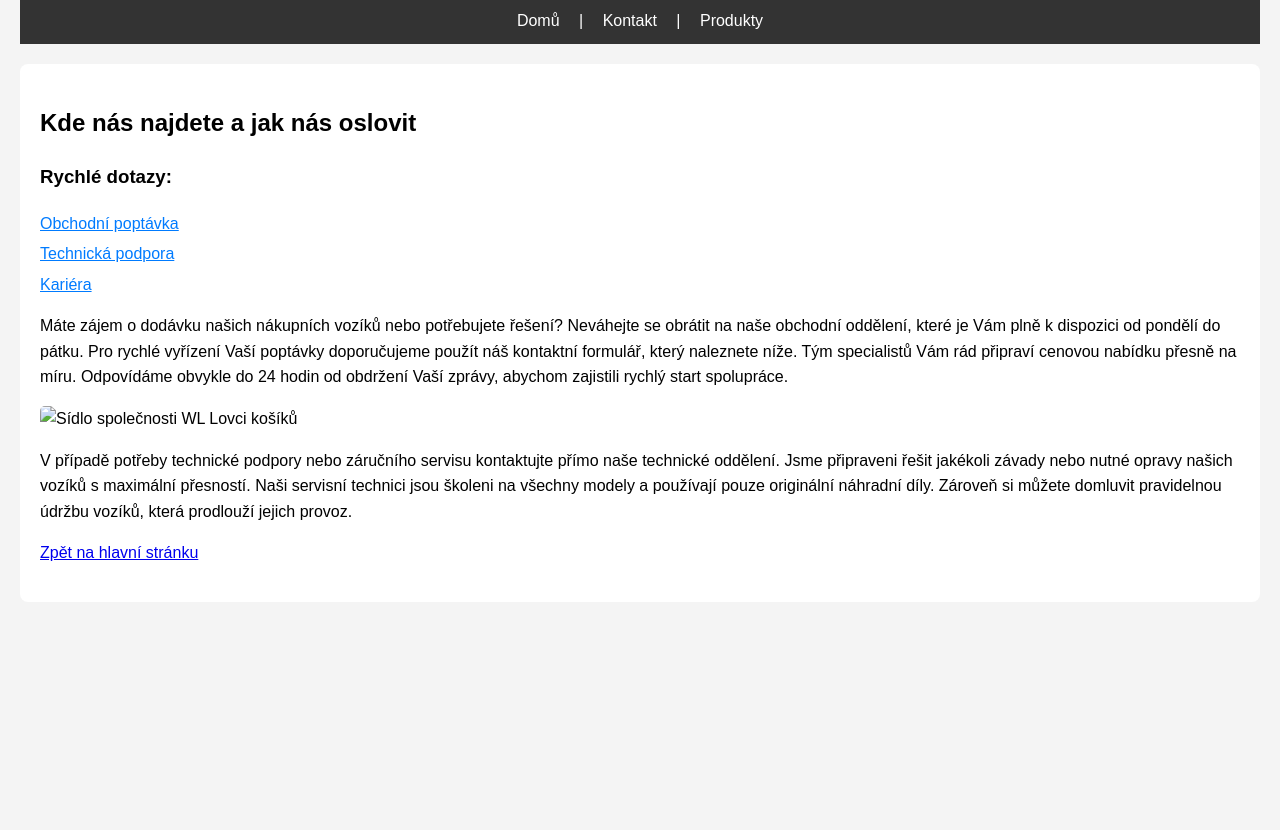
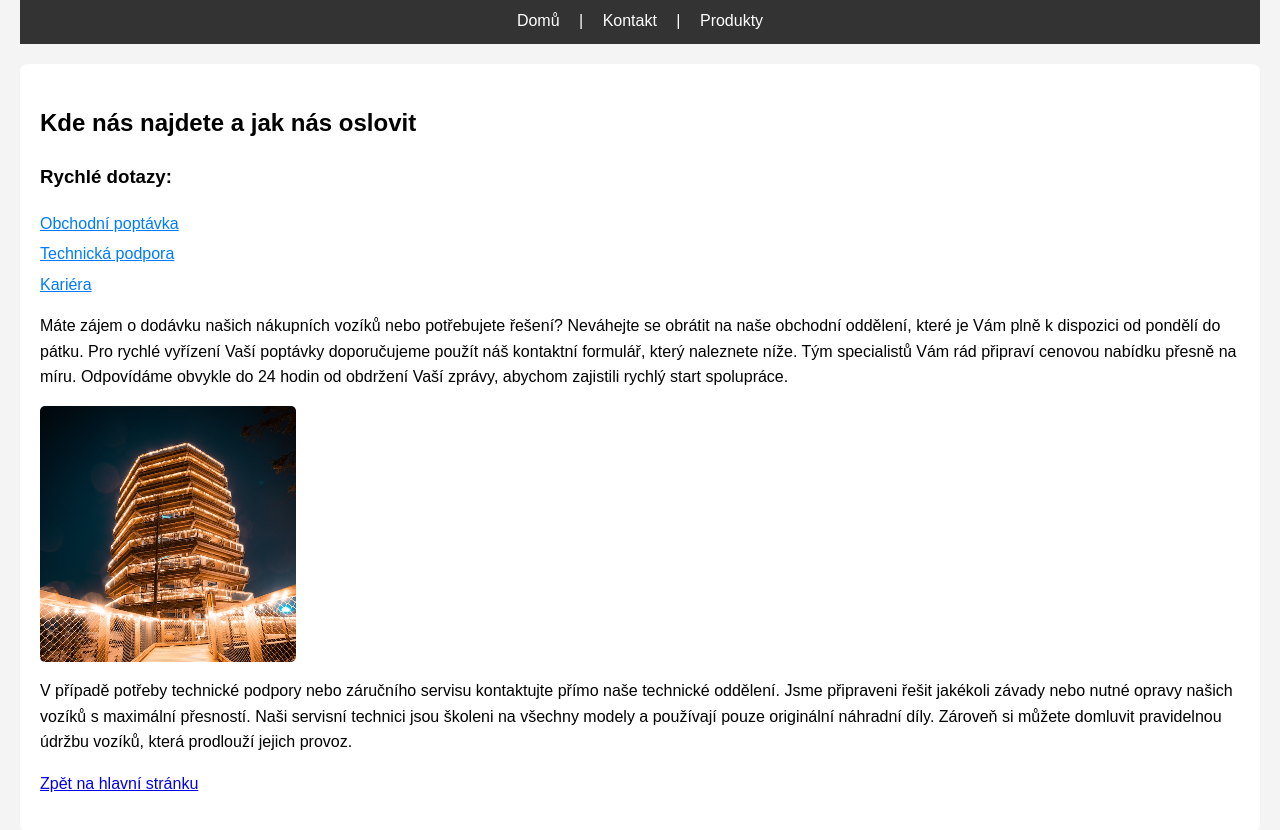
Before and after one commit to LadislavHarbacek/wllovcikosiku1, a plain HTML site: page kontakt.html in a window 1280 px wide. Shown: the part 116-946 px from the top of the page. Before the commit the page ends 800 px from the top, so only its background shows below. Drawn offline with Linux system fonts and the light colour scheme.

Commit message:
Update kontakt.html

```diff
--- a/kontakt.html
+++ b/kontakt.html
@@ -1,6 +1,6 @@
 
 <!DOCTYPE html>
-<!-- saved from url=(0076)file:///C:/Users/ladik/Downloads/cartmaster_website/projekt/llk/kontakt.html -->
+<!-- saved from url=(0076)kontakt.html -->
 <html lang="cs"><head><meta http-equiv="Content-Type" content="text/html; charset=UTF-8">
 
     <meta name="viewport" content="width=device-width, initial-scale=1.0">
@@ -41,7 +41,7 @@
             Odpovídáme obvykle do 24 hodin od obdržení Vaší zprávy, abychom zajistili rychlý start spolupráce.
         </p>
 
-        <img src="./WL Lovci košíků - Kontakt_files/cropped-image.png" alt="Sídlo společnosti WL Lovci košíků">
+        <img src="cropped-image.png" alt="Sídlo společnosti WL Lovci košíků">
 
         <p id="servis">
             V případě potřeby technické podpory nebo záručního servisu kontaktujte přímo naše technické oddělení.
```
